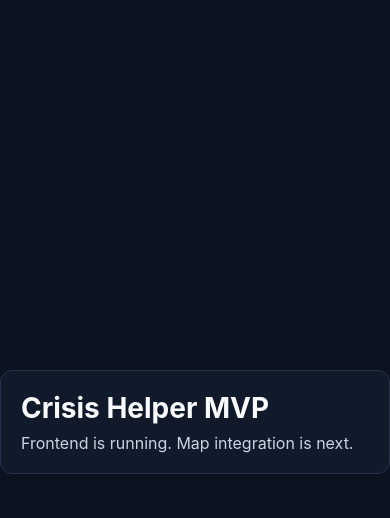
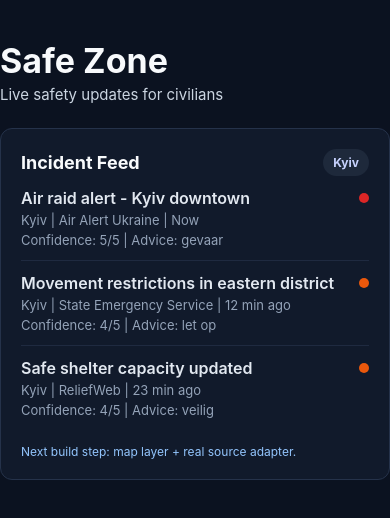
Before and after one commit to 103492-MaxPaardekam/MAKE-A-THON, a React Native app in the folder frontend/: screen / in a window 390 px wide. Shown: the top 518 px of the page. Built offline with nearby package versions, Linux system fonts and the light colour scheme.

Commit message:
Implement incident feed and demo mode in App component; update package description and add app.json configuration

```diff
--- a/frontend/App.js
+++ b/frontend/App.js
@@ -1,13 +1,108 @@
-import React from "react";
-import { SafeAreaView, Text, View, StyleSheet } from "react-native";
+import React, { useMemo } from "react";
+import {
+  SafeAreaView,
+  Text,
+  View,
+  StyleSheet,
+  FlatList,
+  Pressable,
+} from "react-native";
+
+const mockIncidents = [
+  {
+    id: "inc-1",
+    title: "Air raid alert - Kyiv downtown",
+    region: "Kyiv",
+    confidenceScore: 5,
+    status: "high",
+    advice: "gevaar",
+    source: "Air Alert Ukraine",
+    time: "Now",
+  },
+  {
+    id: "inc-2",
+    title: "Movement restrictions in eastern district",
+    region: "Kyiv",
+    confidenceScore: 4,
+    status: "medium",
+    advice: "let op",
+    source: "State Emergency Service",
+    time: "12 min ago",
+  },
+  {
+    id: "inc-3",
+    title: "Safe shelter capacity updated",
+    region: "Kyiv",
+    confidenceScore: 4,
+    status: "low",
+    advice: "veilig",
+    source: "ReliefWeb",
+    time: "23 min ago",
+  },
+];
+
+function scoreColor(score) {
+  if (score >= 5) return "#dc2626";
+  if (score >= 4) return "#ea580c";
+  if (score >= 3) return "#f59e0b";
+  if (score >= 2) return "#84cc16";
+  return "#22c55e";
+}
 
 export default function App() {
+  const isDemoMode = useMemo(() => {
+    if (typeof window === "undefined") return false;
+    return new URLSearchParams(window.location.search).get("mode") === "demo";
+  }, []);
+
   return (
     <SafeAreaView style={styles.container}>
+      <View style={styles.header}>
+        <Text style={styles.title}>Safe Zone</Text>
+        <Text style={styles.subtitle}>Live safety updates for civilians</Text>
+      </View>
+
       <View style={styles.card}>
-        <Text style={styles.title}>Crisis Helper MVP</Text>
-        <Text style={styles.subtitle}>
-          Frontend is running. Map integration is next.
+        <View style={styles.rowBetween}>
+          <Text style={styles.sectionTitle}>Incident Feed</Text>
+          <Text style={styles.badge}>Kyiv</Text>
+        </View>
+
+        <FlatList
+          data={mockIncidents}
+          keyExtractor={(item) => item.id}
+          ItemSeparatorComponent={() => <View style={styles.separator} />}
+          renderItem={({ item }) => (
+            <View style={styles.incidentItem}>
+              <View style={styles.rowBetween}>
+                <Text style={styles.incidentTitle}>{item.title}</Text>
+                <View
+                  style={[
+                    styles.dot,
+                    {
+                      backgroundColor: scoreColor(item.confidenceScore),
+                    },
+                  ]}
+                />
+              </View>
+              <Text style={styles.incidentMeta}>
+                {item.region} | {item.source} | {item.time}
+              </Text>
+              <Text style={styles.incidentMeta}>
+                Confidence: {item.confidenceScore}/5 | Advice: {item.advice}
+              </Text>
+            </View>
+          )}
+        />
+
+        {isDemoMode ? (
+          <Pressable style={styles.demoButton}>
+            <Text style={styles.demoButtonText}>Trigger demo update</Text>
+          </Pressable>
+        ) : null}
+
+        <Text style={styles.footerNote}>
+          Next build step: map layer + real source adapter.
         </Text>
       </View>
     </SafeAreaView>
@@ -19,26 +114,93 @@ const styles = StyleSheet.create({
     flex: 1,
     backgroundColor: "#0b1220",
     alignItems: "center",
-    justifyContent: "center",
+    justifyContent: "flex-start",
     padding: 24,
+    paddingTop: 40,
+  },
+  header: {
+    width: "100%",
+    maxWidth: 880,
+    marginBottom: 16,
   },
   card: {
     width: "100%",
-    maxWidth: 520,
+    maxWidth: 880,
     backgroundColor: "#111a2b",
     borderRadius: 12,
     padding: 20,
     borderWidth: 1,
     borderColor: "#25324a",
   },
+  sectionTitle: {
+    color: "#f8fafc",
+    fontSize: 18,
+    fontWeight: "700",
+  },
+  badge: {
+    color: "#c7d2fe",
+    fontSize: 12,
+    fontWeight: "700",
+    backgroundColor: "#1e293b",
+    paddingHorizontal: 10,
+    paddingVertical: 6,
+    borderRadius: 999,
+  },
   title: {
     color: "#f8fafc",
-    fontSize: 28,
+    fontSize: 34,
     fontWeight: "700",
-    marginBottom: 8,
+    marginBottom: 4,
   },
   subtitle: {
     color: "#cbd5e1",
+    fontSize: 15,
+    marginBottom: 8,
+  },
+  rowBetween: {
+    flexDirection: "row",
+    alignItems: "center",
+    justifyContent: "space-between",
+  },
+  incidentItem: {
+    paddingVertical: 12,
+  },
+  incidentTitle: {
+    color: "#e2e8f0",
     fontSize: 16,
+    fontWeight: "600",
+    marginRight: 12,
+    flexShrink: 1,
+  },
+  incidentMeta: {
+    color: "#94a3b8",
+    marginTop: 4,
+    fontSize: 13,
+  },
+  dot: {
+    width: 10,
+    height: 10,
+    borderRadius: 999,
+  },
+  separator: {
+    height: 1,
+    backgroundColor: "#1f2a40",
+  },
+  demoButton: {
+    marginTop: 16,
+    backgroundColor: "#dc2626",
+    borderRadius: 8,
+    paddingVertical: 12,
+    paddingHorizontal: 16,
+    alignSelf: "flex-start",
+  },
+  demoButtonText: {
+    color: "#fff",
+    fontWeight: "700",
+  },
+  footerNote: {
+    marginTop: 14,
+    color: "#93c5fd",
+    fontSize: 12,
   },
 });
--- /dev/null
+++ b/frontend/app.json
@@ -0,0 +1,11 @@
+{
+  "expo": {
+    "name": "Safe Zone",
+    "slug": "safe-zone",
+    "version": "1.0.0",
+    "platforms": ["ios", "android", "web"],
+    "web": {
+      "name": "Safe Zone"
+    }
+  }
+}
--- a/frontend/package.json
+++ b/frontend/package.json
@@ -2,7 +2,7 @@
   "name": "crisis-helper-frontend",
   "version": "0.1.0",
   "private": true,
-  "description": "React Native Expo frontend for Save The World Crisis Helper MVP",
+  "description": "Safe Zone frontend application",
   "main": "expo/AppEntry",
   "dependencies": {
     "@react-native-async-storage/async-storage": "2.2.0",
```
